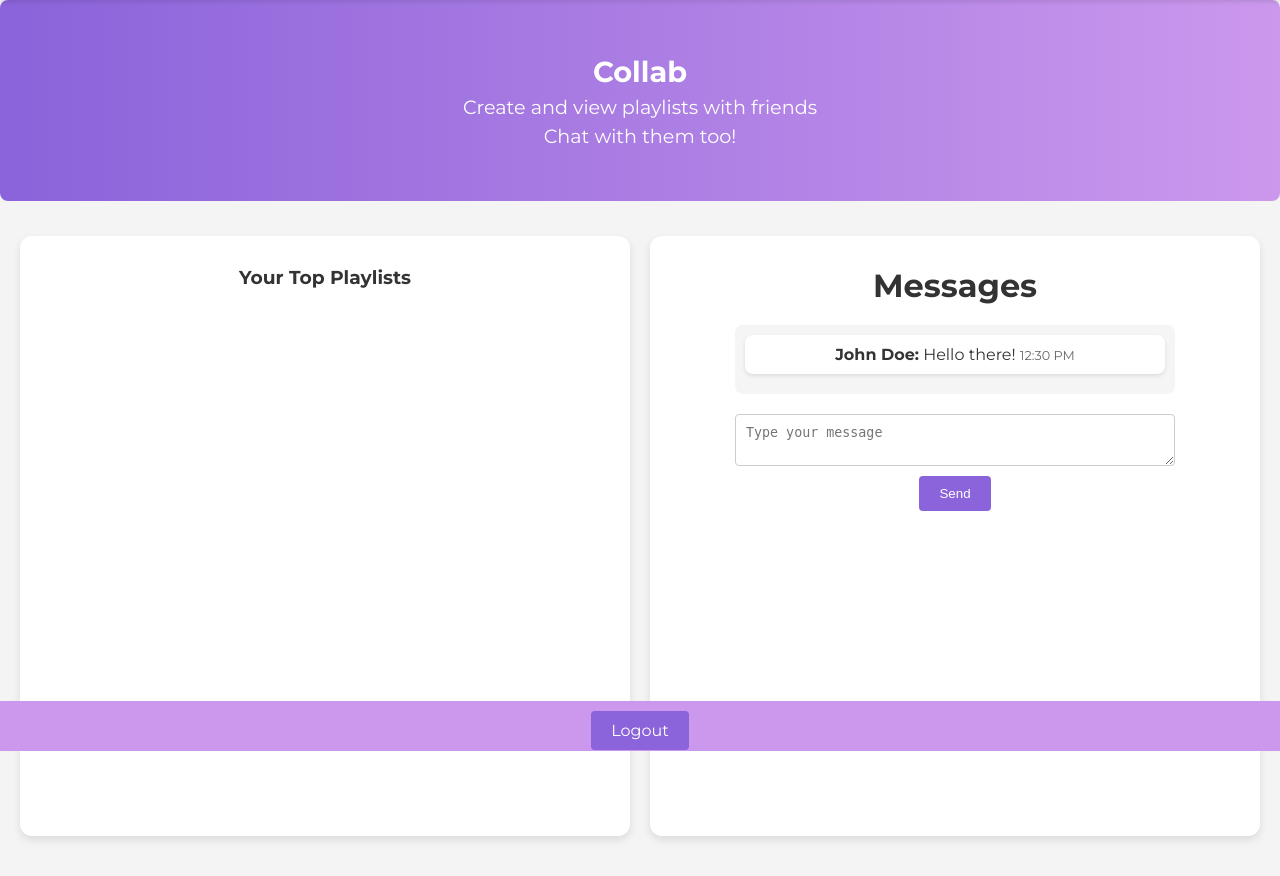
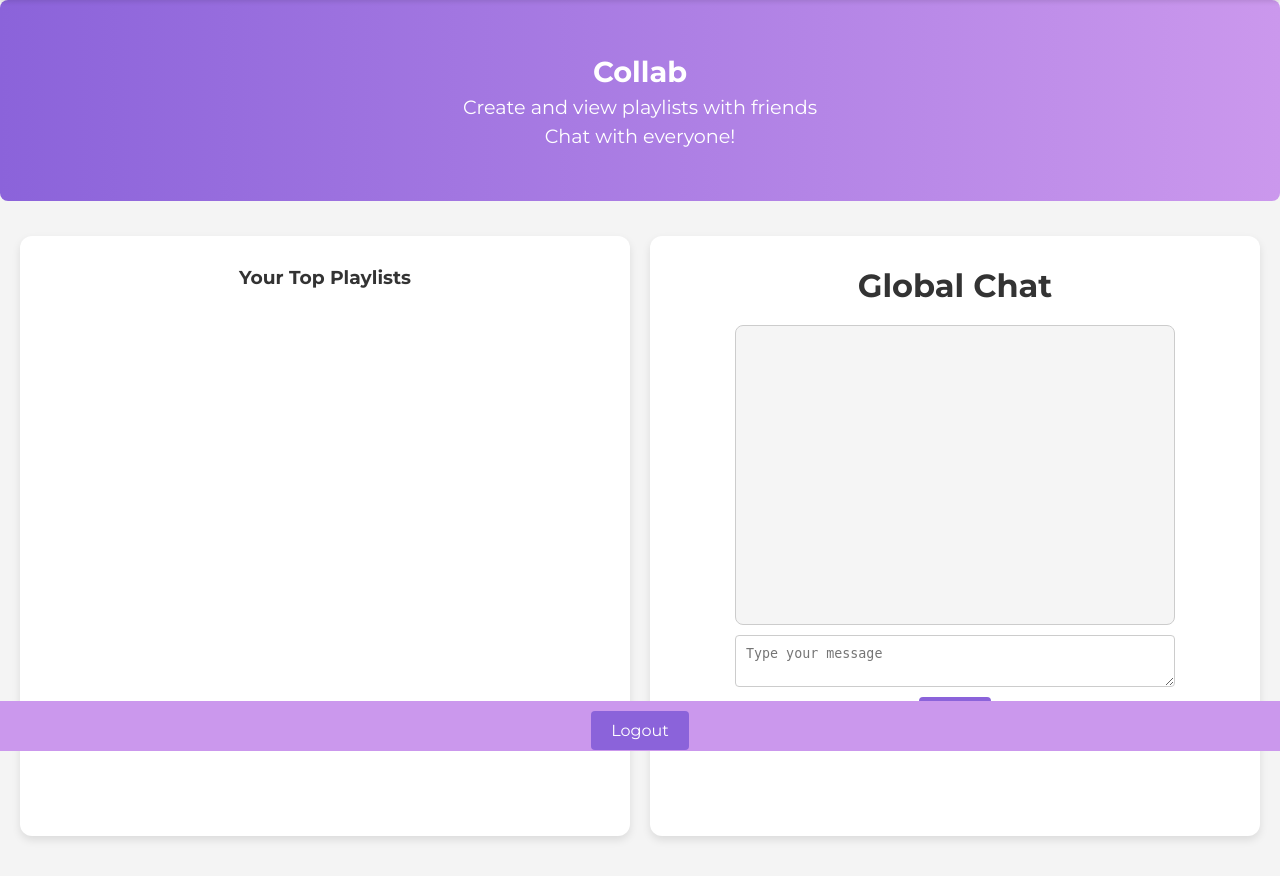
Before and after one commit to rinabug/music-buddy, a Flask app: template templates/collab.html in a window 1280 px wide. Shown: the part 49-925 px from the top of the page. Run offline with Flask 3, Linux system fonts and the light colour scheme; the template is opened without the code that fills it, so the values that code supplies are empty.

Commit message:
added global  chat

```diff
--- a/templates/collab.html
+++ b/templates/collab.html
@@ -24,16 +24,23 @@
             color: #333;
         }
 
-        /* New styles for messaging */
+        /* New styles for global chat */
         .message-item {
             margin-bottom: 10px;
         }
-        .message-item .sender {
+        .message-item .username {
             font-weight: bold;
         }
         .message-item .timestamp {
             font-size: 0.8em;
             color: #666;
+        }
+        #chatContent {
+            height: 300px;
+            overflow-y: auto;
+            border: 1px solid #ccc;
+            padding: 10px;
+            margin-bottom: 10px;
         }
     </style>
 </head>
@@ -41,7 +48,7 @@
     <header>
         <!-- Navbar or header content -->
         <nav>
-            <h1> Music Buddy</h1>
+            <h1>Music Buddy</h1>
             <ul>
                 <li><a href="{{ url_for('index') }}">Home</a></li>
                 <li><a href="{{ url_for('discover') }}">Discover</a></li>
@@ -55,7 +62,7 @@
         <div class="container">
             <h1>Collab</h1>
             <p>Create and view playlists with friends</p>
-            <p>Chat with them too!</p>
+            <p>Chat with everyone!</p>
         </div>
     </section>
 
@@ -75,18 +82,14 @@
                     </div>
                   {% endfor %}
                 </div>
+            </div>
         </section>
 
         <section class="chat-section">
             <div class="container">
-                <h2>Messages</h2>
+                <h2>Global Chat</h2>
                 <div id="chatContent">
-                    <!-- chat content will be loaded dynamically -->
-                    <!-- Example message item -->
-                    <div class="message-item">
-                        <span class="sender">John Doe:</span> Hello there!
-                        <span class="timestamp">12:30 PM</span>
-                    </div>
+                    <!-- Chat content will be loaded dynamically -->
                 </div>
                 <!-- Form to send messages -->
                 <form id="chatForm">
```
Lines whose indentation alone changed are shown as unchanged.
